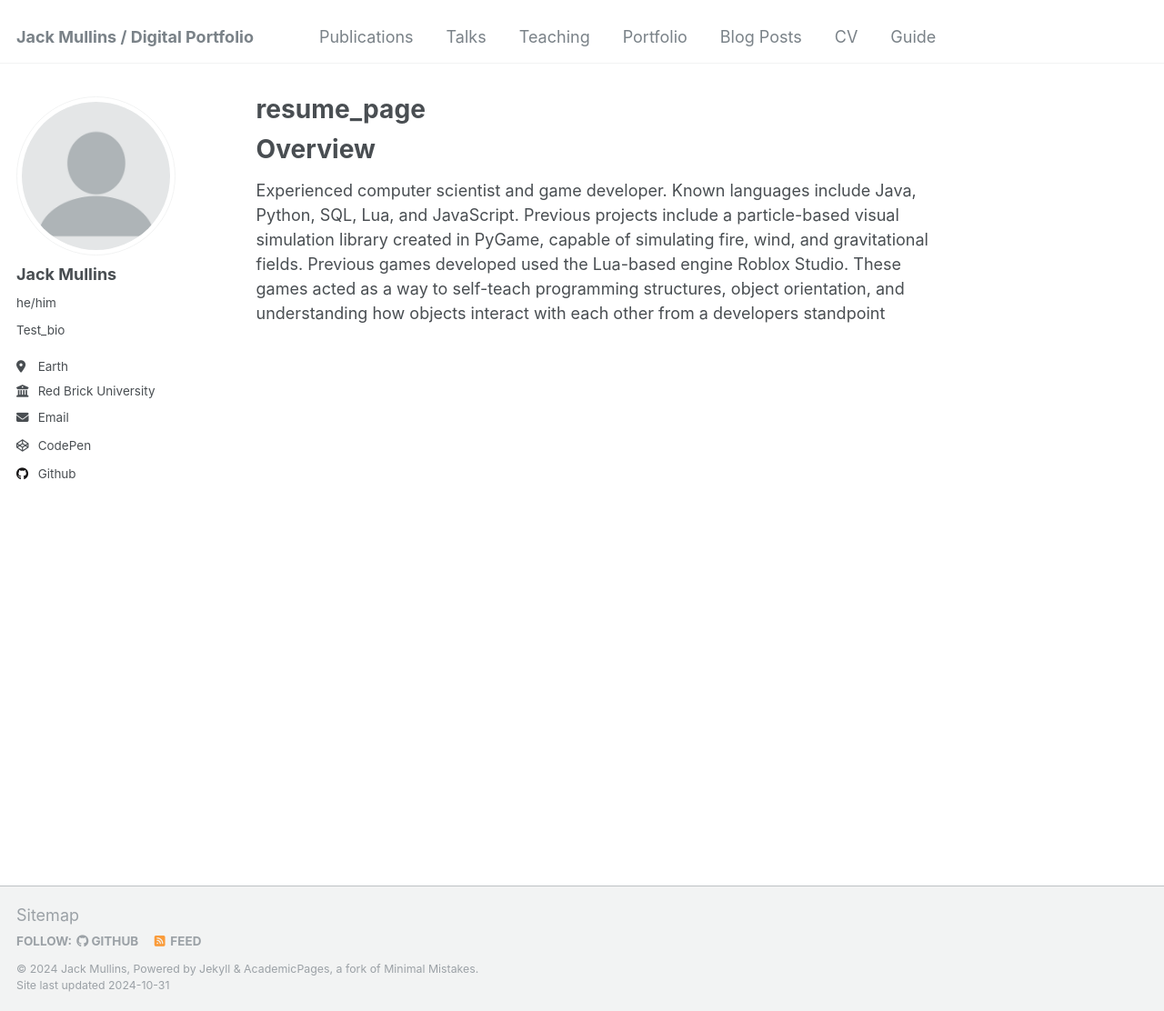
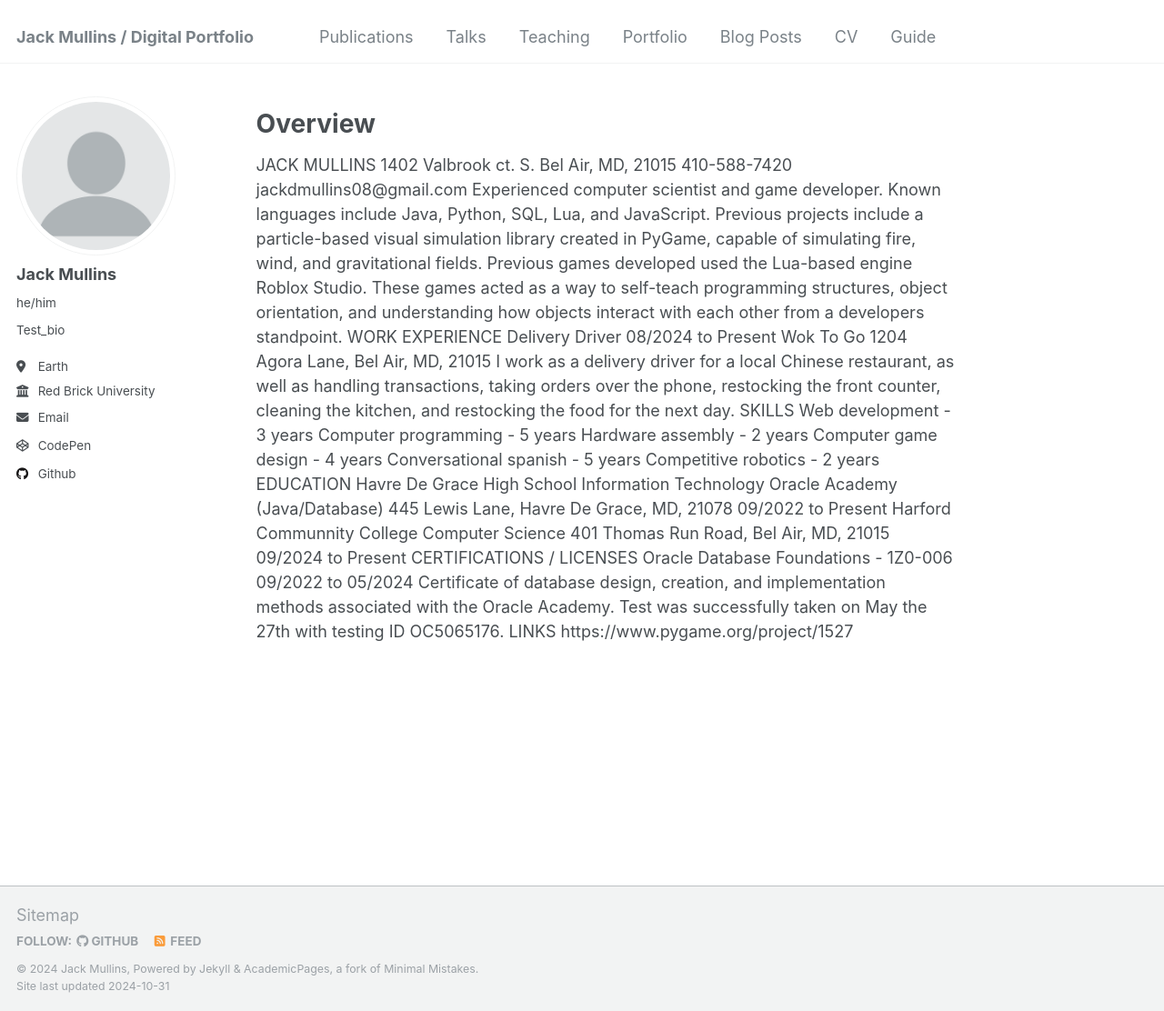
Before and after one commit to JaMullins/JaMullins.github.io, a Jekyll site: the page built from _pages/about.md, in a window 1280 px wide and 1112 px high. Shown: the whole window at 91% size. Built offline with Jekyll 4.4.1, drawn with Linux system fonts in a browser that asks for light colours.

Commit message:
Update about.md

```diff
--- a/_pages/about.md
+++ b/_pages/about.md
@@ -1,6 +1,6 @@
 ---
 permalink: /
-title: "resume_page"
+title: ""
 author_profile: true
 redirect_from:
   - /about/
@@ -8,8 +8,42 @@ redirect_from:
 ---
 
 # Overview
+JACK MULLINS
+1402 Valbrook ct. S. Bel Air, MD, 21015
+410-588-7420
+jackdmullins08@gmail.com
 Experienced computer scientist and game developer. Known languages include Java, Python, SQL, Lua, and JavaScript.
 Previous projects include a particle-based visual simulation library created in PyGame, capable of simulating fire, wind,
 and gravitational fields. Previous games developed used the Lua-based engine Roblox Studio. These games acted as a
 way to self-teach programming structures, object orientation, and understanding how objects interact with each other from
-a developers standpoint
+a developers standpoint.
+WORK EXPERIENCE
+Delivery Driver
+08/2024 to Present
+Wok To Go
+1204 Agora Lane, Bel Air, MD, 21015
+I work as a delivery driver for a local Chinese restaurant, as well as handling transactions, taking orders over the phone,
+restocking the front counter, cleaning the kitchen, and restocking the food for the next day.
+SKILLS
+Web development - 3 years
+Computer programming - 5 years
+Hardware assembly - 2 years
+Computer game design - 4 years
+Conversational spanish - 5 years
+Competitive robotics - 2 years
+EDUCATION
+Havre De Grace High School
+Information Technology Oracle Academy (Java/Database)
+445 Lewis Lane, Havre De Grace, MD, 21078
+09/2022 to Present
+Harford Communnity College
+Computer Science
+401 Thomas Run Road, Bel Air, MD, 21015
+09/2024 to Present
+CERTIFICATIONS / LICENSES
+Oracle Database Foundations - 1Z0-006
+09/2022 to 05/2024
+Certificate of database design, creation, and implementation methods associated with the Oracle Academy. Test was
+successfully taken on May the 27th with testing ID OC5065176.
+LINKS
+https://www.pygame.org/project/1527
```
